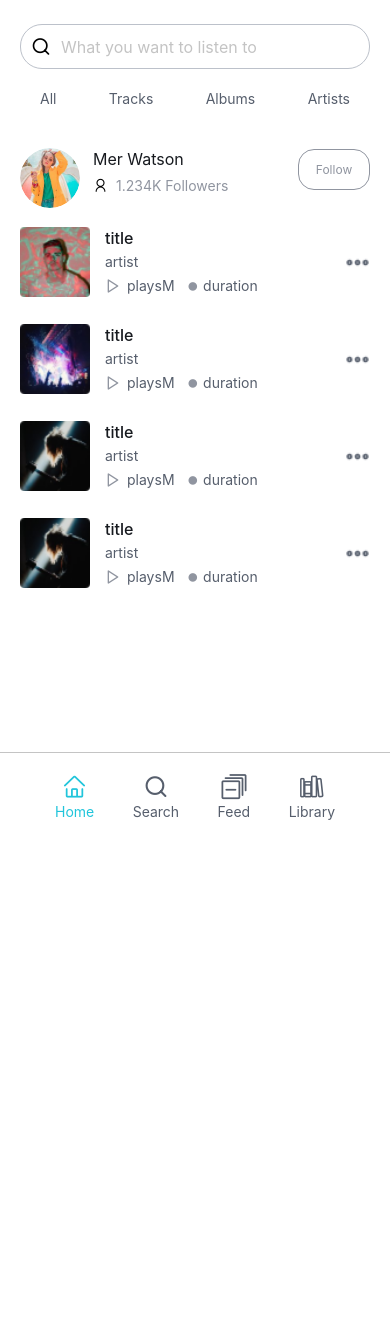
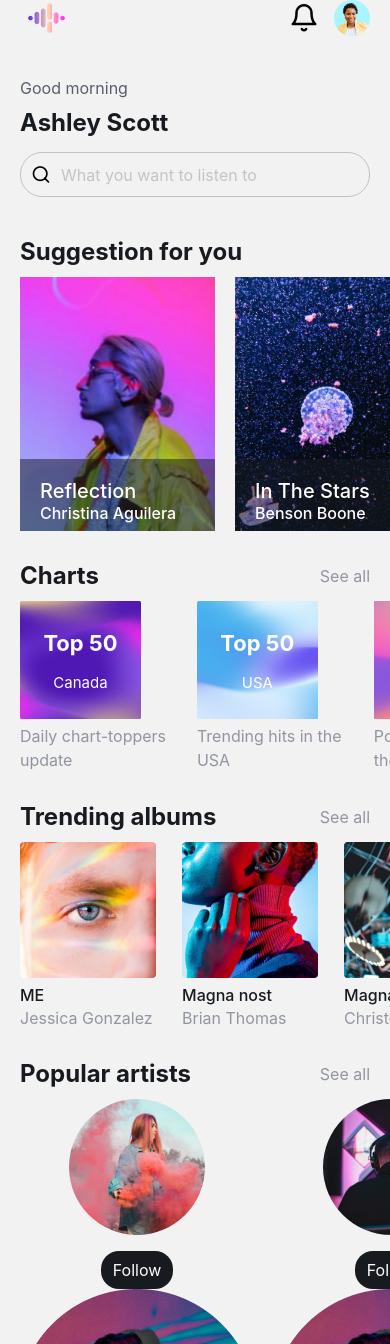
Before and after one commit to TienSinh03/music-stream-app, a React Native app: screen / in a window 390 px wide. Shown: the top 1344 px of the page. Before the commit the page ends 844 px from the top, so only its background shows below. Built offline with nearby package versions, Linux system fonts and the light colour scheme.

Commit message:
update data

```diff
--- a/App.js
+++ b/App.js
@@ -8,6 +8,7 @@ import LanchScreen_Premium from './page/LaunchScreen_Premium';
 import Home_AudioListing from './page/Home_AudioListing';
 import Playlist_Details from './page/Playlist_Details_Screen';
 import PlayanAudio from './page/Play_an_AudioScreen';
+
 import AudioListing_SearchResultsScreen from './page/AudioListing_SearchResultsScreen';
 
 const Stack = createStackNavigator();
@@ -19,13 +20,11 @@ export default function App() {
 
     <NavigationContainer>
       <Stack.Navigator initialRouteName="Home_AudioListing">
-        <Stack.Screen name="Home_AudioListing" component={AudioListing_SearchResultsScreen} options={{ headerShown: false }} />
+        <Stack.Screen name="Home_AudioListing" component={Home_AudioListing} options={{ headerShown: false }} />
         <Stack.Screen name="Playlist_Details" component={Playlist_Details} options={{ headerShown: false }} />
         <Stack.Screen name="AudioListing_SearchResultsScreen" component={AudioListing_SearchResultsScreen} options={{ headerShown: false }} />
 
-        <Stack.Screen
-          name="PlayanAudio"
-          component={PlayanAudio}
+        <Stack.Screen name="PlayanAudio" component={PlayanAudio}
           options={{
             headerShown: false,
             gestureDirection: 'vertical', // Cấu hình hướng vuốt
--- a/data/data_audio.js
+++ b/data/data_audio.js
@@ -78,7 +78,7 @@ const chart_list = [
     }
   ];
 
-  const trending_list = [
+  const albumsSong = [
     {
       title: "ME",
       artist:"Jessica Gonzalez",
@@ -99,22 +99,52 @@ const chart_list = [
     }
   ];
 
-  const popular_artists_list = [
+  const artists = [
     {
-      artist:"Elizabeth Hall",
+      artistName:"Elizabeth Hall",
       image: require('../assets/image/Home - Audio Listing/Image 39.png'),
       id: "1"
     },
     {
 
-      artist:"Brian Thomas",
+      artistName:"Brian Thomas",
       image: require('../assets/image/Home - Audio Listing/Image 40.png'),
       id: "2"
     },
     {
-      artist:"Anthony Taylor",
+      artistName:"Anthony Taylor",
       image: require('../assets/image/Home - Audio Listing/Image 41.png'),
       id: "3"
+    },
+    {
+      artistName:"Ryan Young",
+      image: require('../assets/image/Artist Profile/Image user.png'),
+      id: "4"
+    },
+    {
+      artistName:"Jessica Gonzalez",
+      image: require('../assets/image/Artist Profile/Image user.png'),
+      id: "5"
+    },
+    {
+      artistName:"Brian Bailey",
+      image: require('../assets/image/Artist Profile/Image user.png'),
+      id: "6"
+    },
+    {
+      artistName:"Perdro Moreno",
+      image: require('../assets/image/Artist Profile/Image user.png'),
+      id: "7"
+    },
+    {
+      artistName:"Elena Jimenez",
+      image: require('../assets/image/Artist Profile/Image user.png'),
+      id: "8"
+    },
+    {
+      artistName:"John Smith",
+      image: require('../assets/image/Artist Profile/Image user.png'),
+      id: "9"
     }
   ];
 
@@ -122,7 +152,7 @@ const chart_list = [
   const songs = [
     {
       title: "FLOWER",
-      artist: "Jessica Gonzalez",
+      artist: "5",
       plays: 2.1,
       duration: "3:26",
       image: require("../assets/image/Playlist Details - Audio Listing/Image 51.png"),
@@ -134,7 +164,7 @@ const chart_list = [
     },
     {
       title: "Shape of You",
-      artist: "Anthony Taylor",
+      artist: "3",
       plays: 68,
       duration: "3:35",
       image: require("../assets/image/Playlist Details - Audio Listing/Image 52.png"),
@@ -146,7 +176,7 @@ const chart_list = [
     },
     {
       title: "Blinding Lights",
-      artist: "Brian Bailey",
+      artist: "6",
       plays: 93,
       duration: "4:39",
       image: require("../assets/image/Playlist Details - Audio Listing/Image 53.png"),
@@ -158,7 +188,7 @@ const chart_list = [
     },
     {
       title: "Levitating",
-      artist: "Anthony Taylor",
+      artist: "3",
       plays: 9,
       duration: "7:48",
       image: require("../assets/image/Playlist Details - Audio Listing/Image 54.png"),
@@ -170,7 +200,7 @@ const chart_list = [
     },
     {
       title: "Astronaut in the Ocean",
-      artist: "Pedro Moreno",
+      artist: "7",
       plays: 23,
       duration: "3:36",
       image: require("../assets/image/Playlist Details - Audio Listing/Image 55.png"),
@@ -182,7 +212,7 @@ const chart_list = [
     },
     {
       title: "Dynamite",
-      artist: "Elena Jimenez",
+      artist: "8",
       plays: 10,
       duration: "6:22",
       image: require("../assets/image/Playlist Details - Audio Listing/Image 56.png"),
@@ -192,7 +222,67 @@ const chart_list = [
       chart_id: "1",
       id: "6",
     },
+    {
+      title: "Let you free",
+      artist: "4",
+      plays: 68,
+      duration: "03:35",
+      image: require("../assets/image/Artist Profile/Image 66.png"),
+      like: 50,
+      comment: 600,
+      albums_id: "2",
+      chart_id: "2",
+      id: "7",
+    },
+    {
+      title: "Blinding Lights",
+      artist: "4",
+      plays: 93,
+      duration: "04:39",
+      image: require("../assets/image/Artist Profile/Image 67.png"),
+      like: 50,
+      comment: 600,
+      albums_id: "2",
+      chart_id: "2",
+      id: "8",
+    },
+    {
+      title: "Levitating",
+      artist: "4",
+      plays: 93,
+      duration: "04:39",
+      image: require("../assets/image/Artist Profile/Image 68.png"),
+      like: 50,
+      comment: 600,
+      albums_id: "2",
+      chart_id: "2",
+      id: "9",
+    },
+    {
+      title: "Astronaut in the Ocean",
+      artist: "4",
+      plays: 93,
+      duration: "03:36",
+      image: require("../assets/image/Artist Profile/Image 69.png"),
+      like: 50,
+      comment: 600,
+      albums_id: "2",
+      chart_id: "2",
+      id: "10",
+    },
+    {
+      title: "Dynamite",
+      artist: "4",
+      plays: 93,
+      duration: "06:22",
+      image: require("../assets/image/Artist Profile/Image 70.png"),
+      like: 50,
+      comment: 600,
+      albums_id: "2",
+      chart_id: "2",
+      id: "11",
+    },
   ];
 
 
-    export { chart_list, trending_list, popular_artists_list,songs };
+    export { chart_list, albumsSong, artists,songs };
--- a/package.json
+++ b/package.json
@@ -16,10 +16,7 @@
     "expo-status-bar": "~1.12.1",
     "react": "18.2.0",
     "react-native": "0.74.5",
-    "react-native-vector-icons": "^10.2.0",
-    "react-native-web": "~0.19.10",
-    "react-dom": "18.2.0",
-    "@expo/metro-runtime": "~3.2.3"
+    "react-native-vector-icons": "^10.2.0"
   },
   "devDependencies": {
     "@babel/core": "^7.20.0"
--- a/page/Home_AudioListing.js
+++ b/page/Home_AudioListing.js
@@ -18,7 +18,7 @@ import IconFe from "react-native-vector-icons/Feather";
 import IconAnt from "react-native-vector-icons/AntDesign";
 import IconIon from "react-native-vector-icons/Ionicons";
 
-import { chart_list,popular_artists_list,trending_list } from "../data/data_audio";
+import { chart_list,artists,albumsSong } from "../data/data_audio";
 
 
 
@@ -182,7 +182,7 @@ export default function Home_AudioListing({navigation, route}) {
           {/** List trending albums */}
           <ScrollView horizontal={true} showsHorizontalScrollIndicator={false}>
             <FlatList
-              data={trending_list}
+              data={albumsSong}
               renderItem={({item}) =>(
                 <Item_Trending
                   title={item.title}
@@ -213,7 +213,7 @@ export default function Home_AudioListing({navigation, route}) {
           {/** List popular artists */}
           <ScrollView horizontal={true} showsHorizontalScrollIndicator={false}>
             <FlatList
-              data={popular_artists_list}
+              data={artists}
               renderItem={({item}) =>(
                 <Item_popular_artists
                   artist={item.artist}
--- a/page/Play_an_AudioScreen.js
+++ b/page/Play_an_AudioScreen.js
@@ -20,7 +20,7 @@ import {
   import IconFnA from "react-native-vector-icons/FontAwesome";
   import IconEnty from "react-native-vector-icons/Entypo";
 
-  import { trending_list } from "../data/data_audio";
+  import { albumsSong } from "../data/data_audio";
     import Icon from "react-native-vector-icons/Feather";
 
   const screenWith = Dimensions.get("window").width;
@@ -32,7 +32,7 @@ import {
 
     const song = route.params?.dataFindId;
 
-    const albums = trending_list.find((item) => item.id === song.albums_id);
+    const albums = albumsSong.find((item) => item.id === song.albums_id);
 
     return (
         <SafeAreaView style={styles.container}>
@@ -43,14 +43,14 @@ import {
                     <Text style={styles.textHeader}>Play</Text>
                     <IconAnt name="down" size={24} color="white" onPress={() => navigation.navigate({
                         name: 'Playlist_Details',
-                        params: { dataFindId: song, idChart: route.params?.idChart, albumsSong: albums, selectedPause: selectedPause, image: song.image},
+                        params: { dataFindId: song, idChart: route.params?.idChart, albumsSong: albums, selectedPause: selectedPause, image: song.image, artist: route.params?.artist},
                     })}/>
                 </View>
 
                 {/* View play music */}
                 <View style ={styles.viewPlayMusic}>
                     <Text style={styles.nameMusic}>{song.title}</Text>
-                    <Text style={styles.nameArtist}>{song.artist}</Text>
+                    <Text style={styles.nameArtist}>{route.params?.artist}</Text>
 
                     {/** Image lyric and duration */}
                     <View style ={{marginVertical:25}}>
@@ -100,7 +100,7 @@ import {
                                 <TouchableOpacity onPress={()=>{}}>
                                     <IconAnt name="hearto" size={26} color="white" />
                                 </TouchableOpacity>
-                                <Text style={{color:'#9095A0FF', fontSize:16, lineHeight:22, fontWeight:'400'}}>12k</Text>
+                                <Text style={{color:'#9095A0FF', fontSize:16, lineHeight:22, fontWeight:'400'}}>{song.like}</Text>
                             </View>
 
 
@@ -109,7 +109,7 @@ import {
                                 <TouchableOpacity onPress={()=>{}}>
                                     <Image source={require('../assets/image/Play an Audio/F chat 1.png')} style={{width:26, height:26}}/>
                                 </TouchableOpacity>
-                                <Text style={{color:'#9095A0FF', fontSize:16, lineHeight:22, fontWeight:'400'}}>450</Text>
+                                <Text style={{color:'#9095A0FF', fontSize:16, lineHeight:22, fontWeight:'400'}}>{song.comment}</Text>
                             </View>
                         </View>
 
--- a/page/Playlist_Details_Screen.js
+++ b/page/Playlist_Details_Screen.js
@@ -20,7 +20,7 @@ import {
   import IconFnA from "react-native-vector-icons/FontAwesome";
   import IconEnty from "react-native-vector-icons/Entypo";
 
-  import { chart_list,songs } from "../data/data_audio";
+  import { chart_list,songs, artists } from "../data/data_audio";
 
   const screenWith = Dimensions.get("window").width;
   const screenHeight = Dimensions.get("window").height;
@@ -64,7 +64,9 @@ import {
     const charts = chart_list.find((item) => item.id === route.params?.idChart);
     const dataSongId = route.params?.dataFindId ? route.params?.dataFindId : null;
 
+
     const [song, setSong] = useState();
+
 
     const [selectedPause, setSelectedPause] = useState(false);
 
@@ -72,12 +74,27 @@ import {
         setSelectedPause(route.params?.selectedPause);
     }, [route.params?.selectedPause]);
 
+
+    // Find artist by id
+    const handelArtistByID = (id) => {
+        var artist= artists.find((item) => item.id === id);
+        return artist;
+    }
+
     // Find song by id
     const handelSongByID = (id) => {
-        var song= songs.find((item) => item.id === id);
+        var song = songs.find((item) => item.id === id);
         setSong(song);
-        navigation.navigate("PlayanAudio", {dataFindId: song, idChart: route.params?.idChart, selectedPause: selectedPause, image: song.image});
+        navigation.navigate("PlayanAudio",
+            {   dataFindId: song,
+                idChart: route.params?.idChart,
+                selectedPause: selectedPause,
+                image: song.image,
+                artist: handelArtistByID(song.artist).artistName
+            });
     }
+
+
 
     return (
       <SafeAreaView style={styles.container}>
@@ -143,7 +160,7 @@ import {
                     </TouchableOpacity>
 
                     {/** button play */}
-                    <TouchableOpacity onPress={() => handelSongByID("1")}>
+                    <TouchableOpacity onPress={() => handelSongByID(songsByChart[0].id)}>
                         <Image source={require('../assets/image/Playlist Details - Audio Listing/Icon Button 2.png')} style={{width: 60, height: 60}}/>
                     </TouchableOpacity>
                 </View>
@@ -157,7 +174,7 @@ import {
                     renderItem={({ item }) => (
                         <Item
                         title={item.title}
-                        artist={item.artist}
+                        artist={handelArtistByID(item.artist).artistName}
                         plays={item.plays}
                         duration={item.duration}
                         image={item.image}
@@ -175,7 +192,7 @@ import {
             <TouchableOpacity style ={{backgroundColor:'#171A1FFF', width:'100%', display:'flex', flexDirection:'row', alignItems:'center', justifyContent:'space-between', padding:15}}
                 onPress={() => navigation.navigate(
                     "PlayanAudio",
-                    {dataFindId: dataSongId, idChart: route.params?.idChart, selectedPause: selectedPause}
+                    {dataFindId: dataSongId, idChart: route.params?.idChart, selectedPause: selectedPause, artist: route.params?.artist}
                 )}
             >
 
@@ -195,7 +212,7 @@ import {
 
                         {/**duration */}
                         <IconFnA name="circle" size={10} color="white"/>
-                        <Text style={{fontSize: 14, lineHeight:24,fontWeight:'400', color:'white'}}>{dataSongId.artist}</Text>
+                        <Text style={{fontSize: 14, lineHeight:24,fontWeight:'400', color:'white'}}>{route.params?.artist}</Text>
                     </View>
                 </View>
             </View>
```
Also changed, not shown: assets/image/Artist Profile/Image user.png (added).
